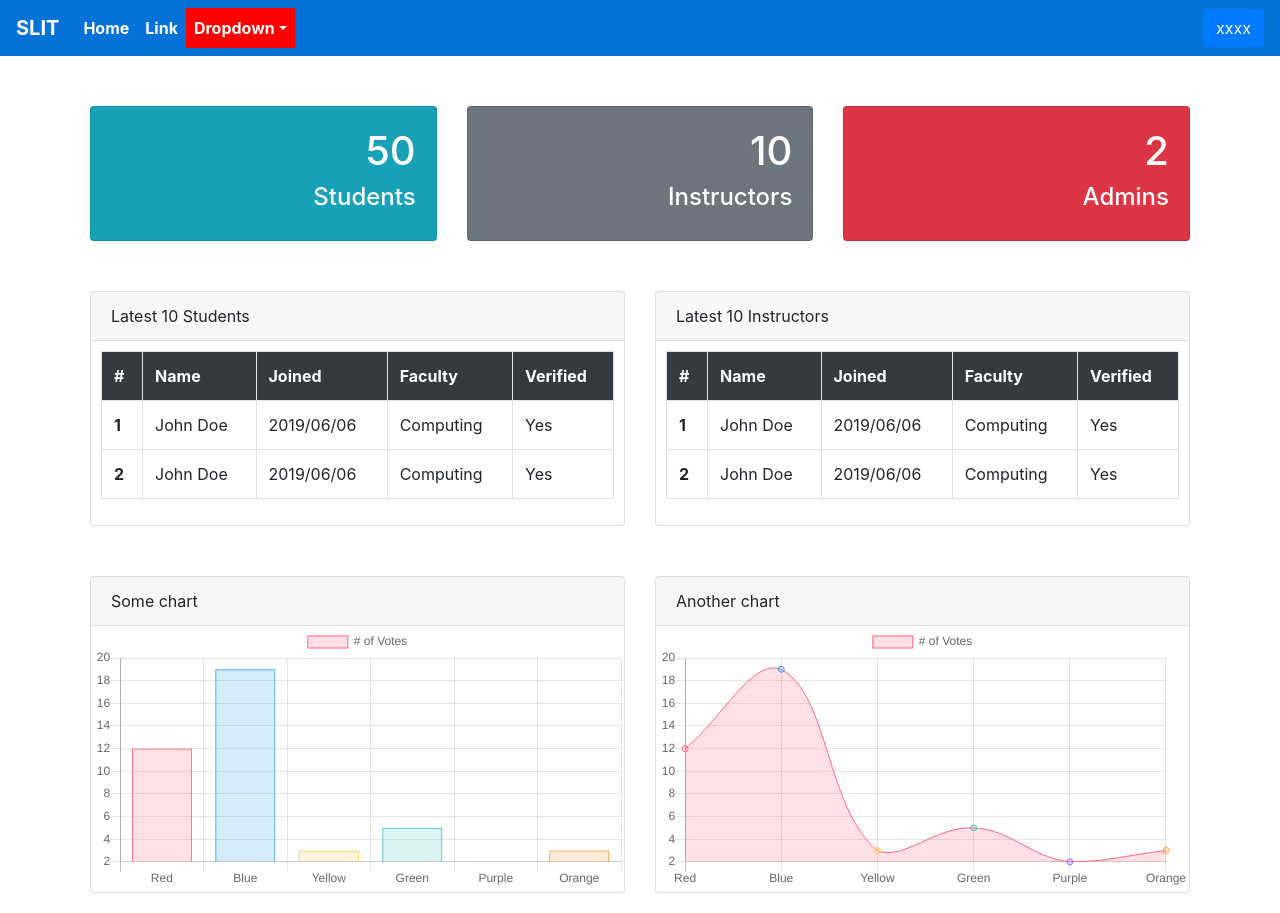
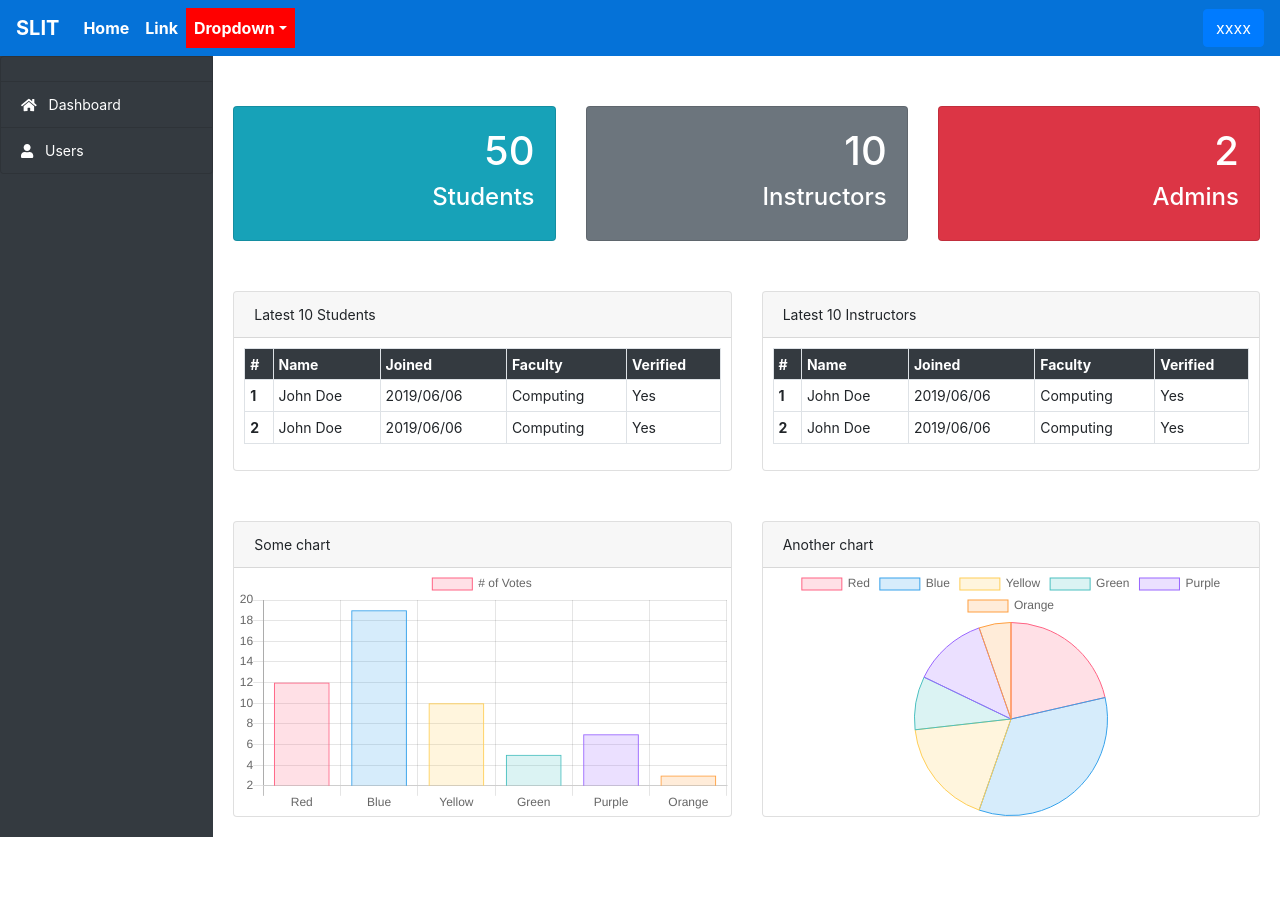
Before and after one commit to lanka97/LMS-ReactJs, a React (Create React App) app: page /admin/dashboard in a window 1280 px wide. After the commit the page ends 837 px from the top, so only its background shows below. Built offline with nearby package versions, Linux system fonts and the light colour scheme.

Commit message:
ui changes

```diff
--- a/src/components/admin/Dashboard.js
+++ b/src/components/admin/Dashboard.js
@@ -22,7 +22,7 @@ export default class Dashboard extends Component {
             labels: ['Red', 'Blue', 'Yellow', 'Green', 'Purple', 'Orange'],
             datasets: [{
                 label: '# of Votes',
-                data: [12, 19, 3, 5, 2, 3],
+                data: [12, 19, 10, 5, 7, 3],
                 backgroundColor: [
                     'rgba(255, 99, 132, 0.2)',
                     'rgba(54, 162, 235, 0.2)',
@@ -61,9 +61,9 @@ export default class Dashboard extends Component {
 
         return (
 
-            // <Container fluid={1}>
-            //     <Row>
-            //         <SideBar />
+            <Container fluid={1} style={{fontSize: '14px'}}>
+                <Row>
+                    <SideBar />
                     <Col style={{ padding: 0 }}>
                         <Container style={{ padding: '20px' }}>
                             {/* <h2>Dashboard</h2> */}
@@ -95,7 +95,7 @@ export default class Dashboard extends Component {
                                     <Card>
                                         <Card.Header>Latest 10 Students</Card.Header>
                                         <Card.Text style={{ padding: '10px' }}>
-                                    <Table striped bordered hover>
+                                            <Table striped bordered hover size="sm">
                                                 <tr className="bg-dark text-white">
                                                     <th>#</th>
                                                     <th>Name</th>
@@ -126,7 +126,7 @@ export default class Dashboard extends Component {
                                     <Card>
                                         <Card.Header>Latest 10 Instructors</Card.Header>
                                         <Card.Text style={{ padding: '10px' }}>
-                                    <Table striped bordered hover>
+                                            <Table striped bordered hover size="sm">
                                                 <tr className="bg-dark text-white">
                                                     <th>#</th>
                                                     <th>Name</th>
@@ -173,7 +173,7 @@ export default class Dashboard extends Component {
                                     <Card>
                                         <Card.Header>Another chart</Card.Header>
                                         <Card.Text>
-                                    <Line
+                                            <Pie
                                                 data={data}
                                                 width={100}
                                                 height={50}
@@ -187,8 +187,8 @@ export default class Dashboard extends Component {
 
                         </Container>
                     </Col>
-            //      </Row>
-            // </Container>
+                </Row>
+            </Container>
 
         )
     }
--- a/src/components/admin/SideBar.js
+++ b/src/components/admin/SideBar.js
@@ -2,29 +2,25 @@ import React, { Component } from 'react';
 import { BrowserRouter as Router, Route, Link } from "react-router-dom";
 
 import { Container, Row, Col, Nav, NavDropdown, Form } from 'react-bootstrap';
+import { ListGroup, ListGroupItem } from 'reactstrap';
+
+import { FontAwesomeIcon } from '@fortawesome/react-fontawesome';
+import { faHome, faUser } from '@fortawesome/free-solid-svg-icons';
 
 
 export default class SideBar extends Component {
     render() {
         return (
-            <Col md={2} style={{ padding: 0 }}>
-                <table className="table ">
-                    <tr>
-                        <td><Nav.Link to="/home"><span className="fa fa-home"></span> Dashboard</Nav.Link></td>
-                    </tr>
-                    <tr>
-                        <td><Nav.Link to="/home"><span className="fa fa-user"></span> Users</Nav.Link></td>
-                    </tr>
-                    <tr>
-                        <td>three</td>
-                    </tr>
-                    <tr>
-                        <td>four</td>
-                    </tr>
-                    <tr>
-                        <td>five</td>
-                    </tr>
-                </table>
+            <Col md={2} style={{ padding: 0}} className="bg-dark">
+                <ListGroup>
+                    <ListGroupItem className="bg-dark text-white"></ListGroupItem>
+                    <ListGroupItem className="bg-dark text-white" tag="a" href="/admin/dashboard" action>
+                        <FontAwesomeIcon icon={faHome} /> &nbsp; Dashboard
+                    </ListGroupItem>
+                    <ListGroupItem className="bg-dark text-white" tag="a" href="/admin/users" action>
+                        <FontAwesomeIcon icon={faUser} /> &nbsp; Users
+                    </ListGroupItem>
+                </ListGroup>
             </Col>
 
         )
```
Also changed, not shown: package.json (+8 -1 lines), 1 other file (tests, documents, lock files or other folders). Lines whose indentation alone changed are shown as unchanged.
